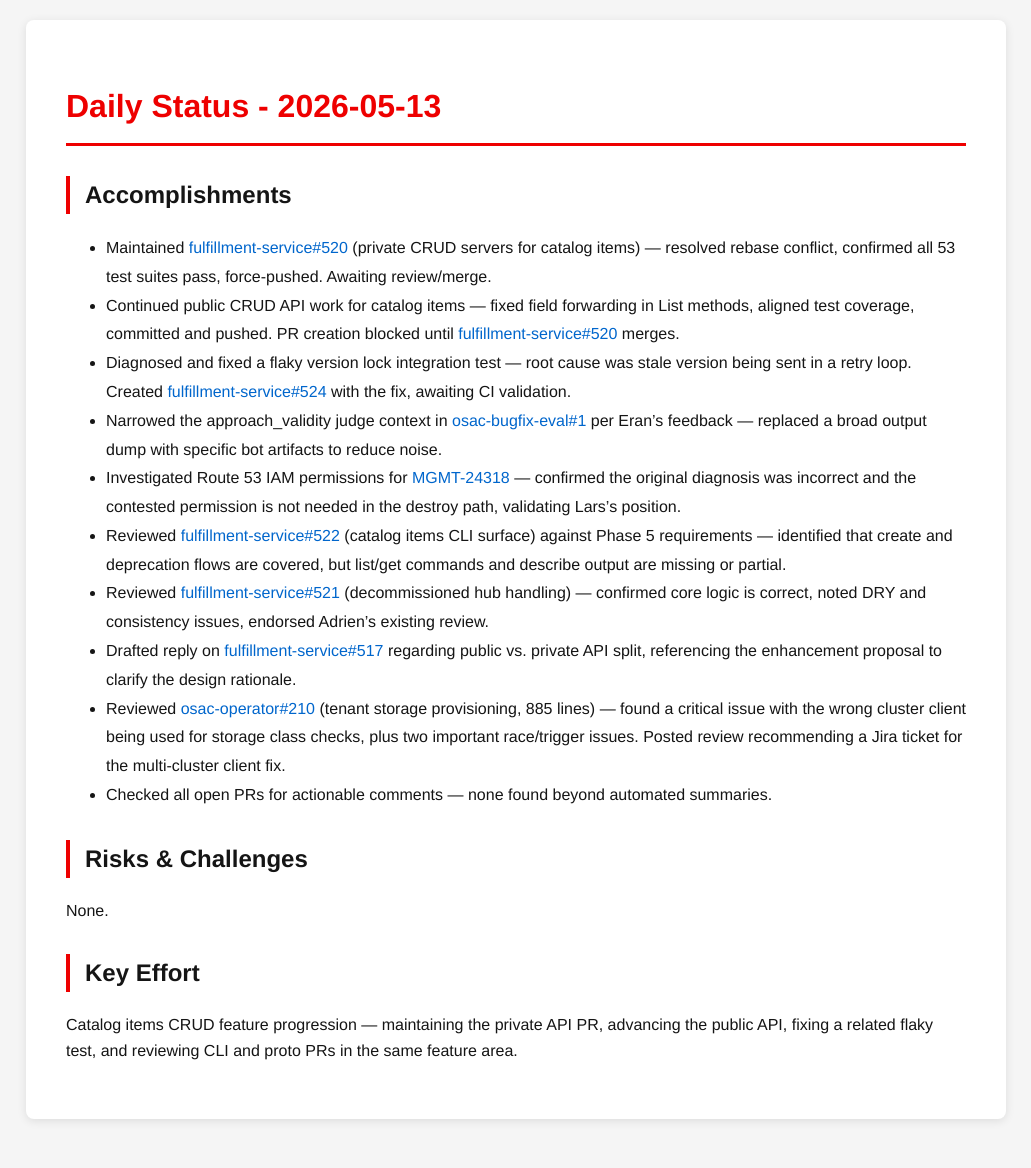
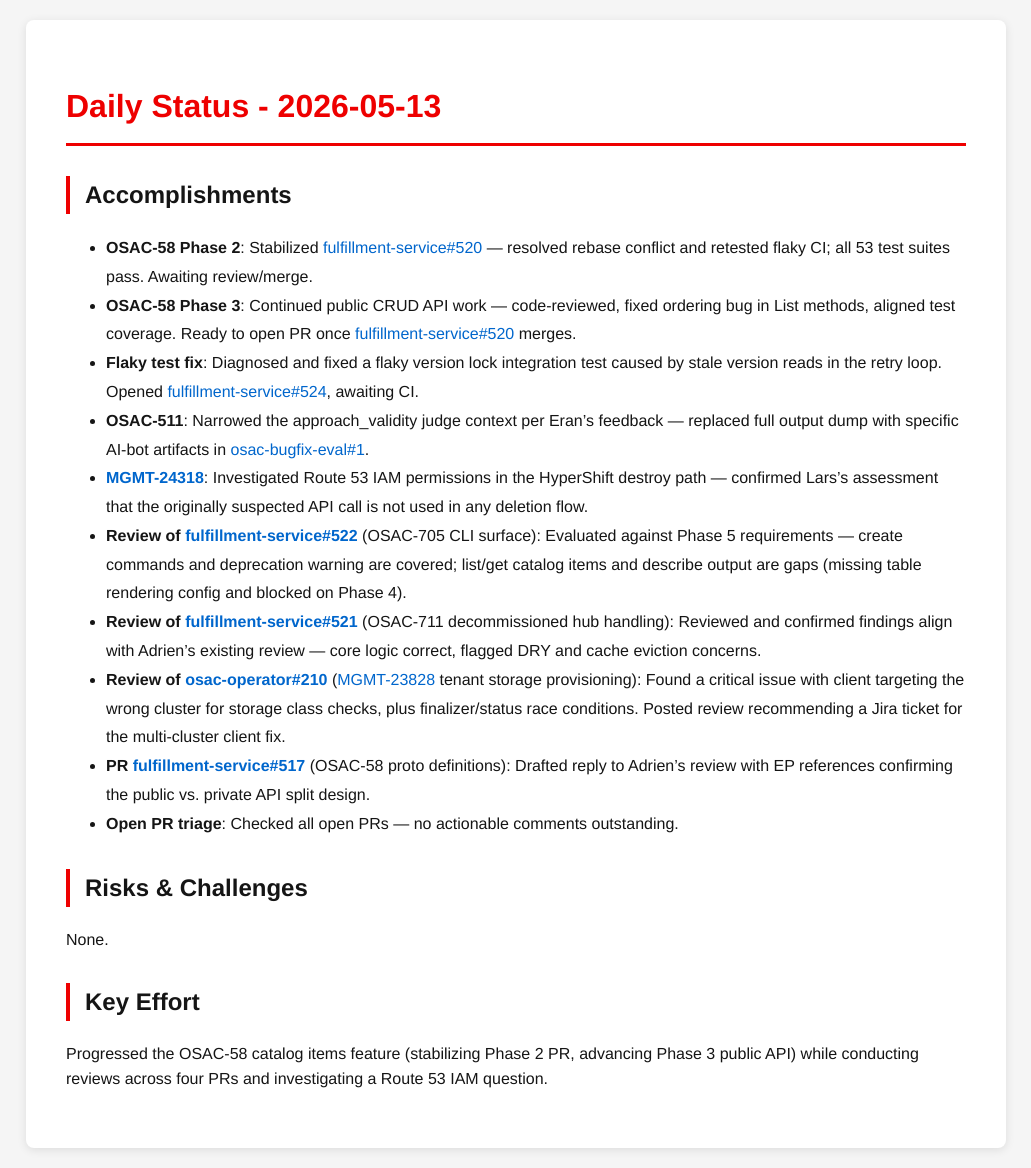
Before and after one commit to tzvatot/daily-status, a Jekyll site: the page built from 2026-05-13.md, in a window 1280 px wide. Shown: the whole page, without its empty margins (124-1155 px from the left). Built offline with Jekyll 4.4.1, drawn with Linux system fonts in a browser that asks for light colours; before the commit the page ends 1139 px from its top, so only the background shows below that.

Commit message:
Daily status update - 2026-05-13

```diff
--- a/2026-05-13.md
+++ b/2026-05-13.md
@@ -7,19 +7,19 @@ date: 2026-05-13
 # Daily Status - 2026-05-13
 
 ## Accomplishments
-- Maintained [fulfillment-service#520](https://github.com/osac-project/fulfillment-service/pull/520) (private CRUD servers for catalog items) — resolved rebase conflict, confirmed all 53 test suites pass, force-pushed. Awaiting review/merge.
-- Continued public CRUD API work for catalog items — fixed field forwarding in List methods, aligned test coverage, committed and pushed. PR creation blocked until [fulfillment-service#520](https://github.com/osac-project/fulfillment-service/pull/520) merges.
-- Diagnosed and fixed a flaky version lock integration test — root cause was stale version being sent in a retry loop. Created [fulfillment-service#524](https://github.com/osac-project/fulfillment-service/pull/524) with the fix, awaiting CI validation.
-- Narrowed the approach_validity judge context in [osac-bugfix-eval#1](https://github.com/eranco74/osac-bugfix-eval/pull/1) per Eran's feedback — replaced a broad output dump with specific bot artifacts to reduce noise.
-- Investigated Route 53 IAM permissions for [MGMT-24318](https://issues.redhat.com/browse/MGMT-24318) — confirmed the original diagnosis was incorrect and the contested permission is not needed in the destroy path, validating Lars's position.
-- Reviewed [fulfillment-service#522](https://github.com/osac-project/fulfillment-service/pull/522) (catalog items CLI surface) against Phase 5 requirements — identified that create and deprecation flows are covered, but list/get commands and describe output are missing or partial.
-- Reviewed [fulfillment-service#521](https://github.com/osac-project/fulfillment-service/pull/521) (decommissioned hub handling) — confirmed core logic is correct, noted DRY and consistency issues, endorsed Adrien's existing review.
-- Drafted reply on [fulfillment-service#517](https://github.com/osac-project/fulfillment-service/pull/517) regarding public vs. private API split, referencing the enhancement proposal to clarify the design rationale.
-- Reviewed [osac-operator#210](https://github.com/osac-project/osac-operator/pull/210) (tenant storage provisioning, 885 lines) — found a critical issue with the wrong cluster client being used for storage class checks, plus two important race/trigger issues. Posted review recommending a Jira ticket for the multi-cluster client fix.
-- Checked all open PRs for actionable comments — none found beyond automated summaries.
+- **OSAC-58 Phase 2**: Stabilized [fulfillment-service#520](https://github.com/osac-project/fulfillment-service/pull/520) — resolved rebase conflict and retested flaky CI; all 53 test suites pass. Awaiting review/merge.
+- **OSAC-58 Phase 3**: Continued public CRUD API work — code-reviewed, fixed ordering bug in List methods, aligned test coverage. Ready to open PR once [fulfillment-service#520](https://github.com/osac-project/fulfillment-service/pull/520) merges.
+- **Flaky test fix**: Diagnosed and fixed a flaky version lock integration test caused by stale version reads in the retry loop. Opened [fulfillment-service#524](https://github.com/osac-project/fulfillment-service/pull/524), awaiting CI.
+- **OSAC-511**: Narrowed the approach_validity judge context per Eran's feedback — replaced full output dump with specific AI-bot artifacts in [osac-bugfix-eval#1](https://github.com/eranco74/osac-bugfix-eval/pull/1).
+- **[MGMT-24318](https://issues.redhat.com/browse/MGMT-24318)**: Investigated Route 53 IAM permissions in the HyperShift destroy path — confirmed Lars's assessment that the originally suspected API call is not used in any deletion flow.
+- **Review of [fulfillment-service#522](https://github.com/osac-project/fulfillment-service/pull/522)** (OSAC-705 CLI surface): Evaluated against Phase 5 requirements — create commands and deprecation warning are covered; list/get catalog items and describe output are gaps (missing table rendering config and blocked on Phase 4).
+- **Review of [fulfillment-service#521](https://github.com/osac-project/fulfillment-service/pull/521)** (OSAC-711 decommissioned hub handling): Reviewed and confirmed findings align with Adrien's existing review — core logic correct, flagged DRY and cache eviction concerns.
+- **Review of [osac-operator#210](https://github.com/osac-project/osac-operator/pull/210)** ([MGMT-23828](https://issues.redhat.com/browse/MGMT-23828) tenant storage provisioning): Found a critical issue with client targeting the wrong cluster for storage class checks, plus finalizer/status race conditions. Posted review recommending a Jira ticket for the multi-cluster client fix.
+- **PR [fulfillment-service#517](https://github.com/osac-project/fulfillment-service/pull/517)** (OSAC-58 proto definitions): Drafted reply to Adrien's review with EP references confirming the public vs. private API split design.
+- **Open PR triage**: Checked all open PRs — no actionable comments outstanding.
 
 ## Risks & Challenges
 None.
 
 ## Key Effort
-Catalog items CRUD feature progression — maintaining the private API PR, advancing the public API, fixing a related flaky test, and reviewing CLI and proto PRs in the same feature area.
+Progressed the OSAC-58 catalog items feature (stabilizing Phase 2 PR, advancing Phase 3 public API) while conducting reviews across four PRs and investigating a Route 53 IAM question.
```
